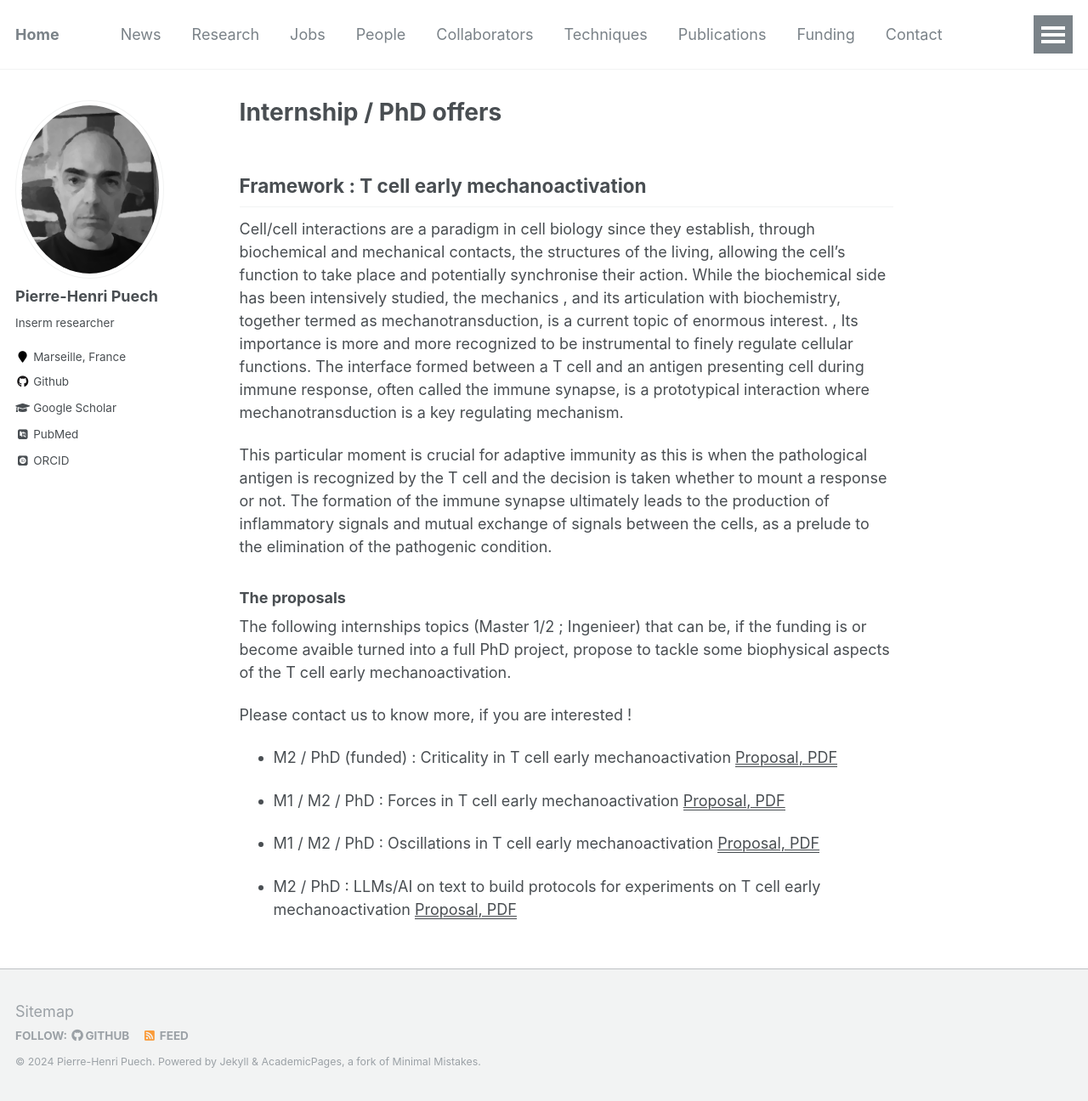
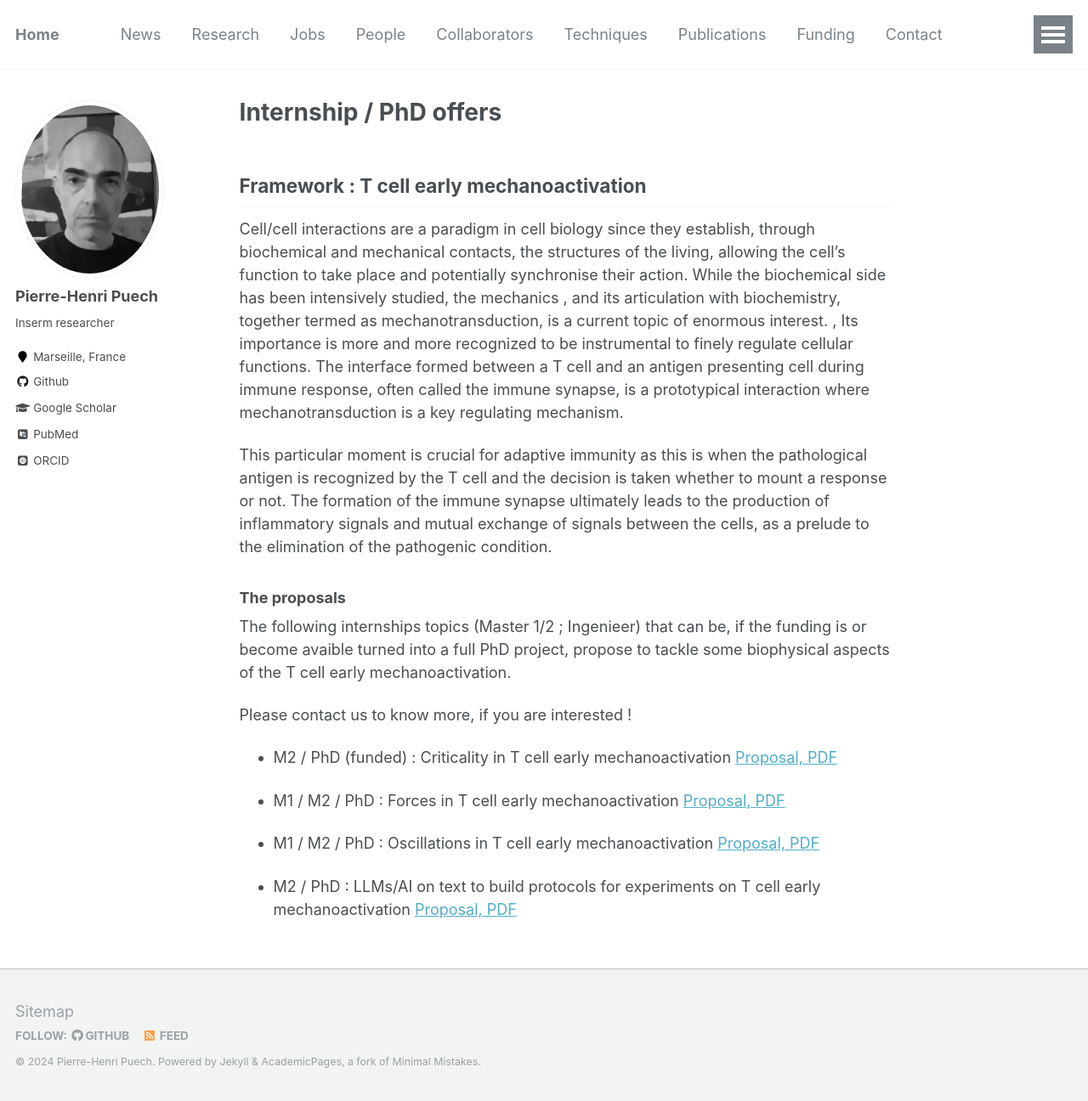
Before and after one commit to phpuech/phpuech.github.io, a Jekyll site: the page built from _pages/jobs.md, in a window 1280 px wide and 1296 px high. Shown: the whole window at 85% size. Built offline with Jekyll 4.4.1, drawn with Linux system fonts in a browser that asks for light colours; some web fonts are replaced.

Commit message:
correct underline

```diff
--- a/_pages/jobs.md
+++ b/_pages/jobs.md
@@ -18,13 +18,13 @@
 Please contact us to know more, if you are interested !
 
 - M2 / PhD (funded) : Criticality in T cell early mechanoactivation
-<u><a href="phpuech.github.io/files/Criticality.pdf">Proposal, PDF</a></u>
+<a href="phpuech.github.io/files/Criticality.pdf">Proposal, PDF</a>
 
 - M1 / M2 / PhD : Forces in T cell early mechanoactivation
-<u><a href="phpuech.github.io/files/Spreading.pdf">Proposal, PDF</a></u>
+<a href="phpuech.github.io/files/Spreading.pdf">Proposal, PDF</a>
 
 - M1 / M2 / PhD : Oscillations in T cell early mechanoactivation
-<u><a href="phpuech.github.io/files/Oscillations.pdf">Proposal, PDF</a></u>
+<a href="phpuech.github.io/files/Oscillations.pdf">Proposal, PDF</a>
 
 - M2 / PhD : LLMs/AI on text to build protocols for experiments on T cell early mechanoactivation
-<u><a href="phpuech.github.io/files/LLM.pdf">Proposal, PDF</a></u>
+<a href="phpuech.github.io/files/LLM.pdf">Proposal, PDF</a>
```
